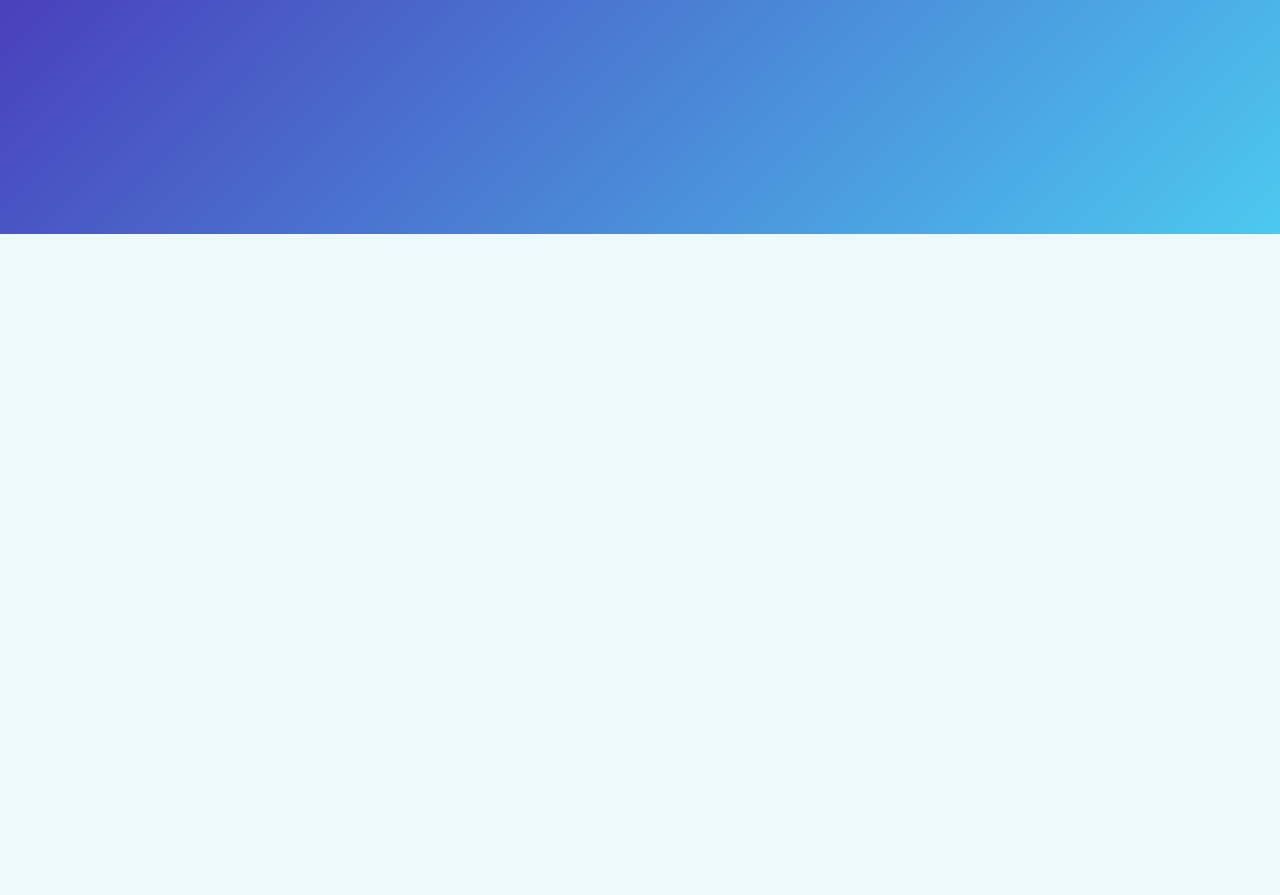
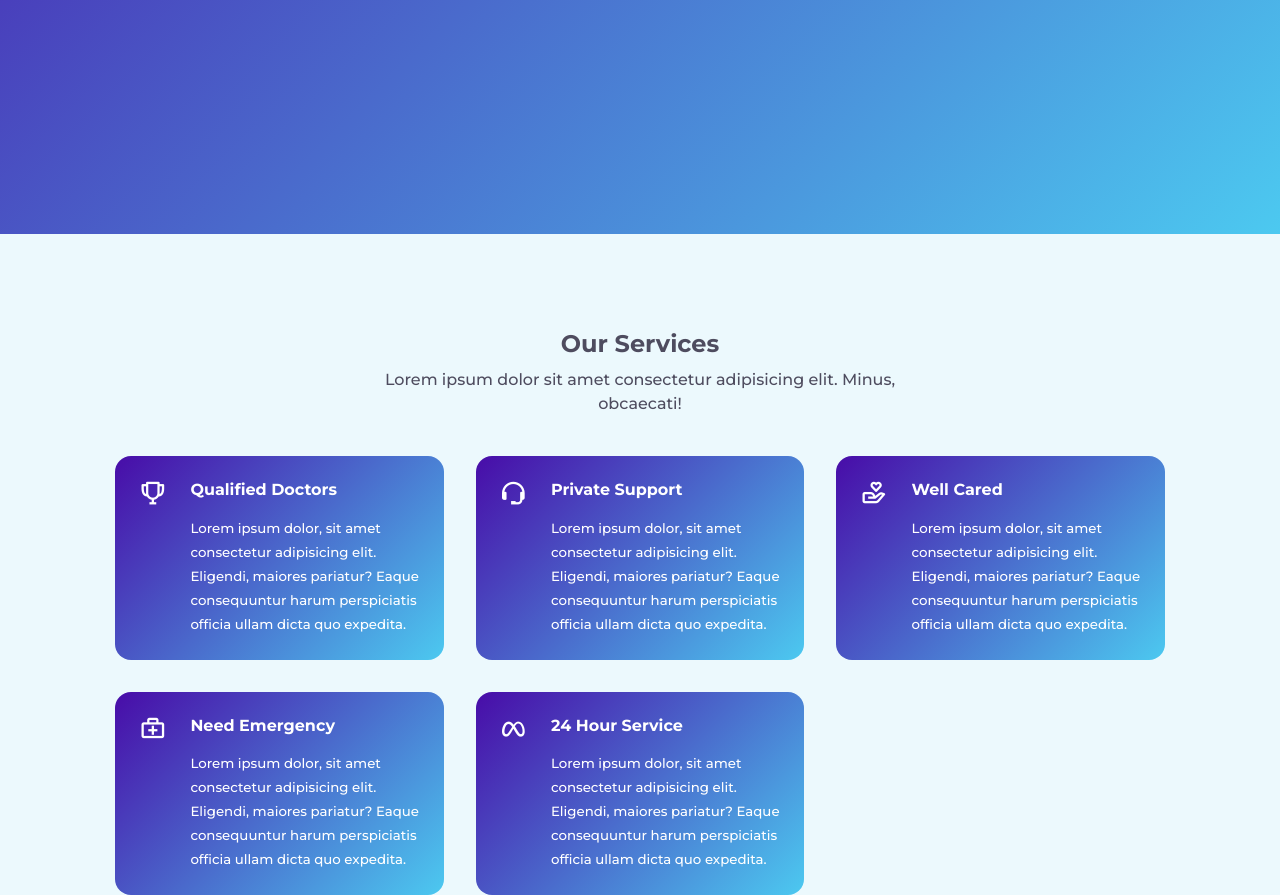
Before and after one commit to DesiAPG/Hospital-website, a plain HTML site: page public/index.html in a window 1280 px wide. Shown: the part 566-1461 px from the top of the page. Before the commit the page ends 800 px from the top, so only its background shows below. Drawn offline with nearby package versions, Linux system fonts and the light colour scheme.

Commit message:
Added "Our Services" Section

```diff
--- a/public/index.html
+++ b/public/index.html
@@ -34,8 +34,7 @@
           <p>
             Lorem ipsum dolor, sit amet consectetur adipisicing elit. Numquam,
             animi necessitatibus. Dolorum sint possimus quos quaerat fugit
-            facere, praesentium,
-            temporibus consequatur sequi dolor!
+            facere, praesentium, temporibus consequatur sequi dolor!
           </p>
           <a href="#appointment" class="btn">Make Appointment</a>
         </div>
@@ -44,6 +43,70 @@
         </div>
       </div>
     </header>
+    <section id="services">
+      <h2>Our Services</h2>
+      <p>
+        Lorem ipsum dolor sit amet consectetur adipisicing elit. Minus,
+        obcaecati!
+      </p>
+      <div class="container">
+        <article>
+          <i class="bx bx-trophy"></i>
+          <div>
+            <h4>Qualified Doctors</h4>
+            <small
+              >Lorem ipsum dolor, sit amet consectetur adipisicing elit.
+              Eligendi, maiores pariatur? Eaque consequuntur harum perspiciatis
+              officia ullam dicta quo expedita.</small
+            >
+          </div>
+        </article>
+        <article>
+          <i class="bx bx-support"></i>
+          <div class="">
+            <h4>Private Support</h4>
+            <small
+              >Lorem ipsum dolor, sit amet consectetur adipisicing elit.
+              Eligendi, maiores pariatur? Eaque consequuntur harum perspiciatis
+              officia ullam dicta quo expedita.</small
+            >
+          </div>
+        </article>
+        <article>
+          <i class="bx bx-donate-heart"></i>
+          <div class="">
+            <h4>Well Cared</h4>
+            <small
+              >Lorem ipsum dolor, sit amet consectetur adipisicing elit.
+              Eligendi, maiores pariatur? Eaque consequuntur harum perspiciatis
+              officia ullam dicta quo expedita.</small
+            >
+          </div>
+        </article>
+        <article>
+          <i class="bx bx-first-aid"></i>
+          <div class="">
+            <h4>Need Emergency</h4>
+            <small
+              >Lorem ipsum dolor, sit amet consectetur adipisicing elit.
+              Eligendi, maiores pariatur? Eaque consequuntur harum perspiciatis
+              officia ullam dicta quo expedita.</small
+            >
+          </div>
+        </article>
+        <article>
+          <i class="bx bxl-meta"></i>
+          <div class="">
+            <h4>24 Hour Service</h4>
+            <small
+              >Lorem ipsum dolor, sit amet consectetur adipisicing elit.
+              Eligendi, maiores pariatur? Eaque consequuntur harum perspiciatis
+              officia ullam dicta quo expedita.</small
+            >
+          </div>
+        </article>
+      </div>
+    </section>
     <script src="./main.js"></script>
   </body>
 </html>
--- /dev/null
+++ b/src/partials/_services.scss
@@ -0,0 +1,58 @@
+#services {
+  .container {
+    display: grid;
+    grid-template-columns: repeat(3, 1fr);
+    gap: 2rem;
+    article {
+      @include gradientBackground();
+      padding: 1.5rem;
+      border-radius: 1rem;
+      display: flex;
+      gap: 1.5rem;
+      height: fit-content;
+      transition: all 250ms cubic-bezier(0.215, 0.61, 0.355, 1);
+
+      &:hover {
+        margin-top: -0.5rem;
+      }
+      i {
+        font-size: 1.7rem;
+      }
+      div {
+        h4 {
+          margin-bottom: 1rem;
+        }
+      }
+    }
+  }
+}
+
+@media screen and (max-width: 1024px) {
+  #services {
+    .container {
+      gap: 1rem;
+      grid-template-columns: repeat(2, 1fr);
+      article {
+        padding: 1.2rem;
+        gap: 0.8rem;
+        &:hover {
+          margin: auto;
+        }
+      }
+    }
+  }
+}
+
+@media screen and (max-width: 600px) {
+  #services {
+    margin-top: 5rem;
+    .container {
+      grid-template-columns: 1fr;
+      article {
+        h4 {
+          margin-bottom: 0.8rem;
+        }
+      }
+    }
+  }
+}
--- a/src/style.scss
+++ b/src/style.scss
@@ -3,3 +3,4 @@
 @import "./partials/general";
 @import "./partials/nav";
 @import "./partials/header";
+@import "./partials/services";
```
Also changed, not shown: public/css/style.min.css.
